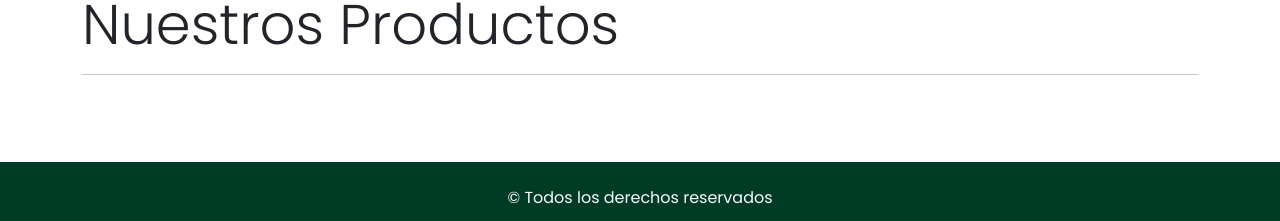
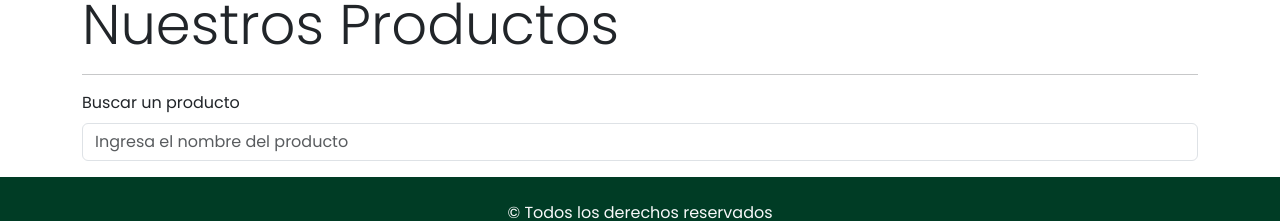
Before and after one commit to ximebarrientos/catalogoProductosEmi, a React (Vite) app: page / in a window 1280 px wide. Shown: the part 550-771 px from the top of the page. Built offline with nearby package versions, Linux system fonts and the light colour scheme.

Commit message:
obtengo el texto de busqueda y lo guardo en un state

```diff
--- a/src/components/pages/Inicio.jsx
+++ b/src/components/pages/Inicio.jsx
@@ -1,7 +1,14 @@
-import { Container, Row } from "react-bootstrap";
+import { Container, Row, Form } from "react-bootstrap";
 import CardProducto from "./producto/CardProducto";
+import { useState } from "react";
 
-const Inicio = ({productos}) => {
+const Inicio = ({ productos }) => {
+  const [terminoBusqueda, setTerminoBusqueda] = useState('')
+
+  const handleInputChange = (e)=>{
+    setTerminoBusqueda(e.target.value)
+  }
+
   return (
     <section className="mainSection">
       <img
@@ -12,11 +19,16 @@ const Inicio = ({productos}) => {
       <Container className="mt-5">
         <h1 className="display-4">Nuestros Productos</h1>
         <hr />
+        <Form>
+          <Form.Group className="mb-3" controlId="formBasicEmail">
+            <Form.Label>Buscar un producto</Form.Label>
+            <Form.Control type="text" placeholder="Ingresa el nombre del producto" onChange={handleInputChange} value={terminoBusqueda}/>
+          </Form.Group>
+        </Form>
         <Row>
-          {
-            productos.map((producto)=> <CardProducto key={producto.id} producto={producto}></CardProducto>)
-          }
-
+          {productos.map((producto) => (
+            <CardProducto key={producto.id} producto={producto}></CardProducto>
+          ))}
         </Row>
       </Container>
     </section>
```
